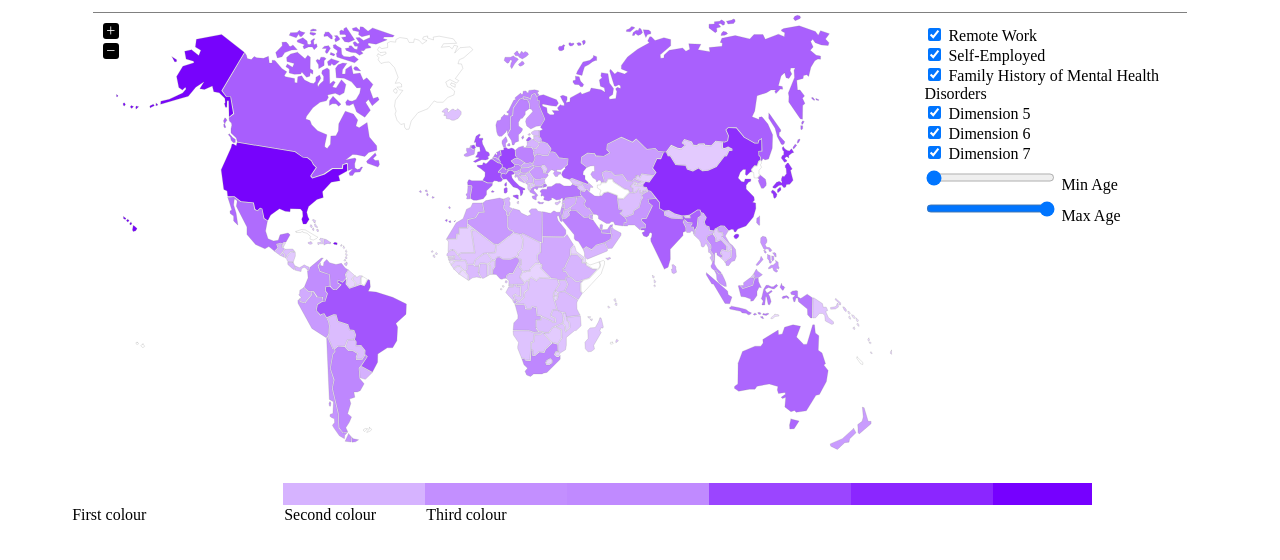
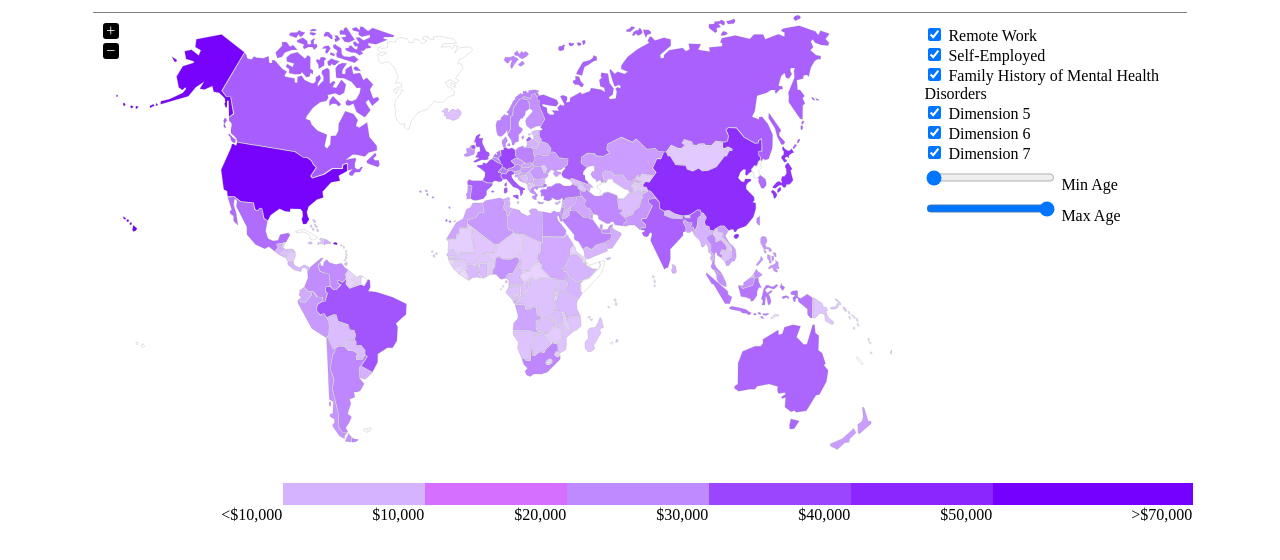
Before and after one commit to benamiller/workplace_visualized, a website: page world.html in a window 1280 px wide. Shown: the part 96-656 px from the top of the page. Drawn offline with nearby package versions, Linux system fonts and the light colour scheme; no server answers.

Commit message:
Added chart.js chart, and corrected GDP values

```diff
--- /dev/null
+++ b/package.json
@@ -0,0 +1,5 @@
+{
+  "dependencies": {
+    "chart.js": "^3.6.0"
+  }
+}
--- a/world.html
+++ b/world.html
@@ -12,6 +12,7 @@
     <script type="text/javascript" src="jquery.vmap.js"></script>
     <script type="text/javascript" src="maps/jquery.vmap.world.js" charset="utf-8"></script>
     <script type="text/javascript" src="js/jquery.vmap.sampledata.js"></script>
+    <script src="../../../../../../node_modules/chart.js/dist/chart.js"></script>
 
     <script>
       jQuery(document).ready(function () {
@@ -64,26 +65,75 @@
             <label for="max_age">Max Age</label><br>
         </div>
       </div>
-    <div id="scale" style="width: 100%; height: 100px; margin-left: auto; margin-right: auto;">
-      <table style="margin-right: auto; margin-left: 5%; border-spacing: 0">
+    <div id="scale" style="width: 100%; height: 80px; margin-left: auto; margin-right: auto;">
+      <table style="margin-right: auto; margin-left: 5%; border-spacing: 0; text-align:end">
         <tr>
           <td style="width: 210px; height: 20px; background-color: #FFFFFF; margin: 0;"></td>
           <td style="width: 140px; background-color: #d6b3ff; margin: 0;"></td>
-          <td style="width: 140px; background-color: #c38fff; margin: 0;"></td>
+          <td style="width: 140px; background-color: #d56fff; margin: 0;"></td>
           <td style="width: 140px; background-color: #c08aff; margin: 0;"></td>
           <td style="width: 140px; background-color: #9b45ff; margin: 0;"></td>
           <td style="width: 140px; background-color: #8b26ff; margin: 0;"></td>
-          <td style="width: 99px; background-color: #7600ff; margin: 0; padding: 0;"></td>
+          <td style="width: 200px; background-color: #7600ff; margin: 0; padding: 0;"></td>
         </tr>
         <tr>
-          <td style="width: 210px;">First colour</td>
-          <td style="width: 140px;">Second colour</td>
-          <td style="width: 99px">Third colour</td>
+          <td style="width: 210px;"><$10,000</td>
+          <td style="width: 99px">$10,000</td>
+          <td style="width: 99px">$20,000</td>
+          <td style="width: 99px">$30,000</td>
+          <td style="width: 99px">$40,000</td>
+          <td style="width: 99px">$50,000</td>
+          <td style="width: 99px">>$70,000</td>
         </tr>
       </table>
     </div>
-    <div id="data" style="width: 100%; height: 400px; text-align: center;">
+    <div id="data" style="width: 100%; text-align: center;">
         HELLO
     </div>
+    <div class="chartContainer" style="position: relative; height: 400px; width: 400px">
+      <canvas id="myChart" width="100px" height="100px"></canvas>
+    </div>
+    <script>
+      const ctx = document.getElementById('myChart').getContext('2d');
+      const myChart = new Chart(ctx, {
+          type: 'bar',
+          data: {
+              labels: ['Red', 'Blue', 'Yellow', 'Green', 'Purple', 'Orange'],
+              datasets: [{
+                  label: '# of Votes',
+                  data: [12, -10, 3, 5, 2, 3],
+                  backgroundColor: [
+                      'rgba(255, 99, 132, 0.2)',
+                      'rgba(54, 162, 235, 0.2)',
+                      'rgba(255, 206, 86, 0.2)',
+                      'rgba(75, 192, 192, 0.2)',
+                      'rgba(153, 102, 255, 0.2)',
+                      'rgba(255, 159, 64, 0.2)'
+                  ],
+                  borderColor: [
+                      'rgba(255, 99, 132, 1)',
+                      'rgba(54, 162, 235, 1)',
+                      'rgba(255, 206, 86, 1)',
+                      'rgba(75, 192, 192, 1)',
+                      'rgba(153, 102, 255, 1)',
+                      'rgba(255, 159, 64, 1)'
+                  ],
+                  borderWidth: 1
+              }]
+          },
+          options: {
+              responsive: true,
+              plugins: {
+                legend: {
+                  position: 'top',
+                },
+                title: {
+                  display: true,
+                  text: 'Chart.js Bar Chart Sample'
+                }
+              }
+          }
+      });
+      </script>
   </body>
 </html>
```
Also changed, not shown: 1 other file.
